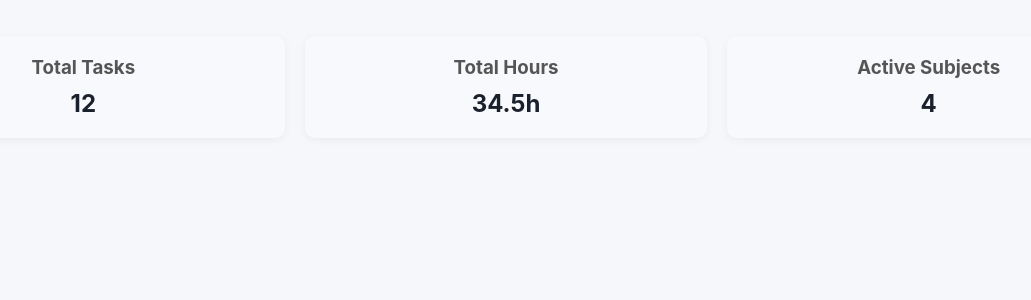
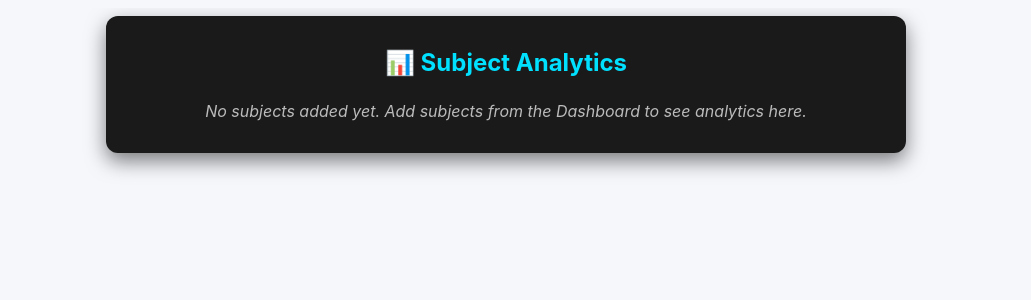
Before and after one commit to DipeshNawani/WorkFolio, an Angular app: page /analytics in a window 1280 px wide. Shown: the top 300 px of the page, without its empty margins (134-1165 px from the left). Built offline with nearby package versions, Linux system fonts and the light colour scheme.

Commit message:
analytic

```diff
--- a/src/app/working/analytics/analytics.component.css
+++ b/src/app/working/analytics/analytics.component.css
@@ -1,25 +1,39 @@
 .analytics-container {
-  display: flex;
-  gap: 20px;
-  margin-top: 20px;
+  padding: 2rem;
+  background-color: #1a1a1a;
+  color: #f5f5f5;
+  border-radius: 12px;
+  width: 90%;
+  max-width: 800px;
+  margin: auto;
+  box-shadow: 0 8px 20px rgba(0, 0, 0, 0.5);
 }
 
-.analytics-card {
-  background: #f8f9fc;
-  border-radius: 10px;
-  padding: 20px;
-  flex: 1;
+h2 {
+  color: #00e0ff;
   text-align: center;
-  box-shadow: 0 2px 8px rgba(0,0,0,0.05);
+  margin-bottom: 1.5rem;
 }
 
-.analytics-card h3 {
-  margin-bottom: 10px;
-  color: #555;
+.empty-message {
+  text-align: center;
+  font-style: italic;
+  color: #bbbbbb;
 }
 
-.analytics-card p {
-  font-size: 24px;
-  font-weight: bold;
-  color: #1a202c;
+.analytics-table table {
+  width: 100%;
+  border-collapse: collapse;
+  margin-top: 1rem;
 }
+
+.analytics-table th, .analytics-table td {
+  padding: 12px;
+  text-align: center;
+  border-bottom: 1px solid #444;
+}
+
+.analytics-table th {
+  background-color: #2c2c2c;
+  color: #00e0ff;
+}
--- a/src/app/working/analytics/analytics.component.html
+++ b/src/app/working/analytics/analytics.component.html
@@ -1,14 +1,26 @@
 <div class="analytics-container">
-  <div class="analytics-card">
-    <h3>Total Tasks</h3>
-    <p>{{ totalTasks }}</p>
+  <h2>📊 Subject Analytics</h2>
+
+  <div *ngIf="subjects.length === 0" class="empty-message">
+    <p>No subjects added yet. Add subjects from the Dashboard to see analytics here.</p>
   </div>
-  <div class="analytics-card">
-    <h3>Total Hours</h3>
-    <p>{{ totalHours }}h</p>
-  </div>
-  <div class="analytics-card">
-    <h3>Active Subjects</h3>
-    <p>{{ activeSubjects }}</p>
+
+  <div *ngIf="subjects.length > 0" class="analytics-table">
+    <table>
+      <thead>
+        <tr>
+          <th>Subject Name</th>
+          <th>Hours Studied</th>
+          <th>Contribution %</th>
+        </tr>
+      </thead>
+      <tbody>
+        <tr *ngFor="let subject of subjects">
+          <td>{{ subject.name }}</td>
+          <td>{{ subject.hours }}</td>
+          <td>{{ ((subject.hours / totalHours) * 100) | number: '1.0-1' }}%</td>
+        </tr>
+      </tbody>
+    </table>
   </div>
 </div>
--- a/src/app/working/analytics/analytics.component.ts
+++ b/src/app/working/analytics/analytics.component.ts
@@ -1,4 +1,5 @@
 import { Component, OnInit } from '@angular/core';
+import { DashboardService } from '../../working/services/dashboard.services';
 
 @Component({
   selector: 'app-analytics',
@@ -6,21 +7,15 @@ import { Component, OnInit } from '@angular/core';
   styleUrls: ['./analytics.component.css']
 })
 export class AnalyticsComponent implements OnInit {
+  subjects: { name: string; hours: number }[] = [];
+  totalHours: number = 0;
 
-  totalTasks: number = 0;
-  totalHours: number = 0;
-  activeSubjects: number = 0;
-
-  constructor() { }
+  constructor(private dashboardService: DashboardService) {}
 
   ngOnInit(): void {
-    this.fetchAnalyticsData();
-  }
-
-  fetchAnalyticsData(): void {
-    // Mock values (replace with actual service call in future)
-    this.totalTasks = 12;
-    this.totalHours = 34.5;
-    this.activeSubjects = 4;
+    this.dashboardService.subjectData$.subscribe((data) => {
+      this.subjects = data;
+      this.totalHours = this.subjects.reduce((sum, s) => sum + s.hours, 0);
+    });
   }
 }
--- /dev/null
+++ b/src/app/working/services/dashboard.services.ts
@@ -0,0 +1,15 @@
+// src/app/working/services/dashboard.services.ts
+import { Injectable } from '@angular/core';
+import { BehaviorSubject } from 'rxjs';
+
+@Injectable({
+  providedIn: 'root'
+})
+export class DashboardService {
+  private subjectData = new BehaviorSubject<{ name: string; hours: number }[]>([]);
+  subjectData$ = this.subjectData.asObservable();
+
+  updateSubjectData(data: { name: string; hours: number }[]) {
+    this.subjectData.next(data);
+  }
+}
--- a/src/app/working/working.module.ts
+++ b/src/app/working/working.module.ts
@@ -1,52 +1,19 @@
-// import { NgModule } from '@angular/core';
-// import { CommonModule } from '@angular/common';
-// import { DashboardComponent } from './dashboard/dashboard.component';
-// import { LogTaskComponent } from './log-task/log-task.component';
-// import { AnalyticsComponent } from './analytics/analytics.component';
-// import { FormsModule, ReactiveFormsModule } from '@angular/forms';
-
-
-
-// @NgModule({
-//   declarations: [
-//     // DashboardComponent,
-//     LogTaskComponent,
-//     AnalyticsComponent
-//   ],
-//   imports: [
-//     CommonModule,
-//     FormsModule,
-//     ReactiveFormsModule
-//   ],
-//   exports: [
-//     LogTaskComponent,
-//     AnalyticsComponent
-//   ]
-// })
-// export class WorkingModule { }
 import { NgModule } from '@angular/core';
-import { CommonModule } from '@angular/common';
-import { FormsModule, ReactiveFormsModule } from '@angular/forms';
-
-import { DashboardComponent } from './dashboard/dashboard.component';
+import { CommonModule } from '@angular/common'; // This provides the date pipe
 import { LogTaskComponent } from './log-task/log-task.component';
+import { FormsModule } from '@angular/forms';
 import { AnalyticsComponent } from './analytics/analytics.component';
 
 @NgModule({
   declarations: [
-    DashboardComponent, // ✅ Declare here if used only inside WorkingModule
     LogTaskComponent,
     AnalyticsComponent
+    // other components like AnalyticsComponent
   ],
   imports: [
     CommonModule,
-    FormsModule,
-    ReactiveFormsModule
-  ],
-  exports: [
-    DashboardComponent,
-    LogTaskComponent,
-    AnalyticsComponent
+    FormsModule
+    // any other modules you need
   ]
 })
 export class WorkingModule { }
```
